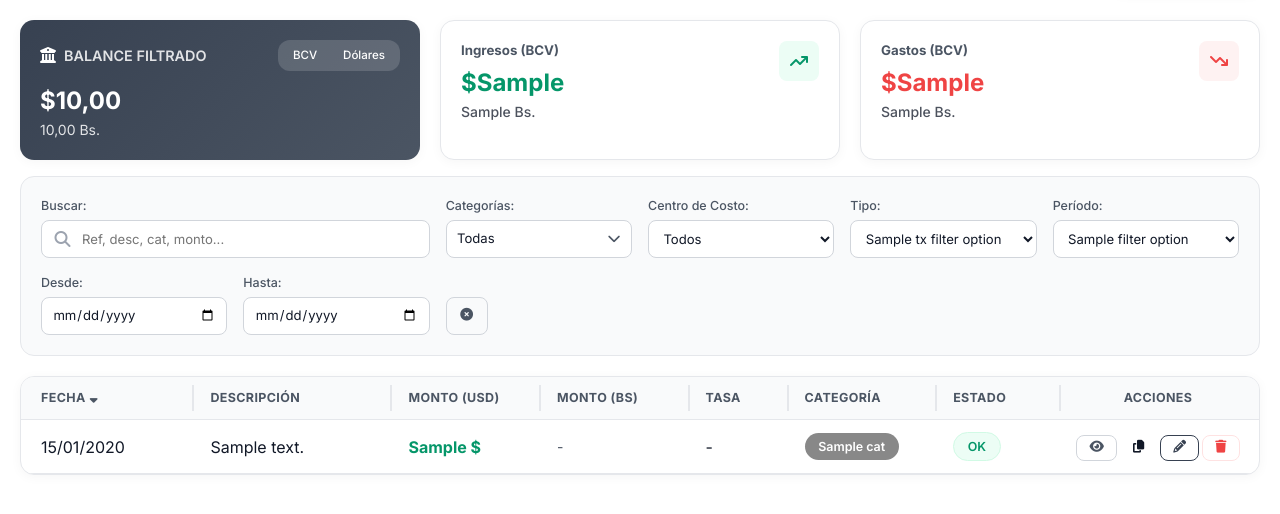
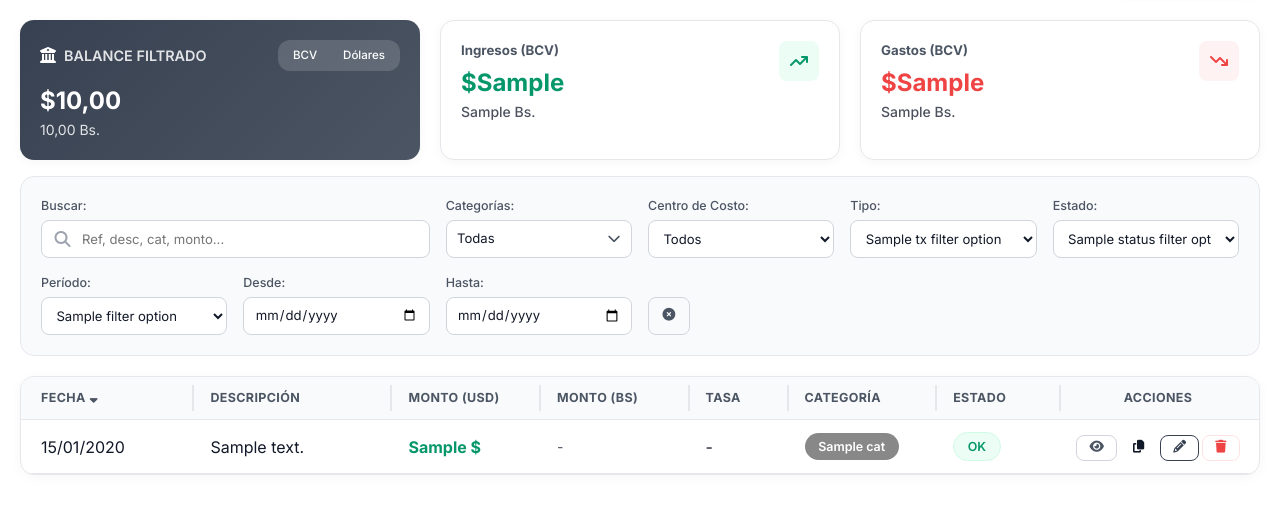
Before and after one commit to sergiodsg/control-gastos-app-django, a Django app: template templates/organizations/transacciones.html in a window 1280 px wide. Shown: the part 143-657 px from the top of the page. Run offline with Django 5.2, Linux system fonts and the light colour scheme; the template is opened without the code that fills it: most values are stand-ins (such as "Sample title", 1, 10 or a date in 2020); form fields are guessed from the names that the template uses; some libraries are stand-ins or nearby versions.

Commit message:
Add transaction status filter and remove canceled status option
Key features implemented:
- Modify Transaction model to remove 'cancelado' status choice and keep only 'completado' and 'pendiente'
- Update lista_transacciones view to add status filter dropdown and apply status filtering logic to transaction queries
- Add status filter parameter to export functions (PDF/XLSX) and detail views (proyecto, cuenta)
- Update transaction list template to include status filter select and adjust badge display logic
- Revise .gitignore file with updated ignore patterns

```diff
--- a/organizations/models.py
+++ b/organizations/models.py
@@ -128,7 +128,6 @@ class Transaction(models.Model):
     STATUS_CHOICES = [
         ('completado', 'Completado'),
         ('pendiente', 'Pendiente'),
-        ('cancelado', 'Cancelado'),
     ]
 
     date = models.DateField(verbose_name="Fecha")
--- a/templates/organizations/transacciones.html
+++ b/templates/organizations/transacciones.html
@@ -22,10 +22,10 @@
                 <i class="fa-solid fa-file-pdf"></i> <span class="cf-hidden-sm-label">Reporte PDF</span> <i class="fa-solid fa-chevron-down cf-fs-xs"></i>
             </button>
             <div class="cf-dropdown__menu">
-                <a href="{% url 'exportar_pdf_transacciones' %}?report_type=bcv&filter_type={{ filter_type }}&date_from={{ date_from }}&date_to={{ date_to }}&category={{ selected_category }}&search={{ search }}&tx_filter={{ tx_filter }}&cost_center={{ selected_cost_center|default:'' }}" class="cf-dropdown__item" target="_blank">
+                <a href="{% url 'exportar_pdf_transacciones' %}?report_type=bcv&filter_type={{ filter_type }}&date_from={{ date_from }}&date_to={{ date_to }}&category={{ selected_category }}&search={{ search }}&tx_filter={{ tx_filter }}&status={{ status_filter }}&cost_center={{ selected_cost_center|default:'' }}" class="cf-dropdown__item" target="_blank">
                     <i class="fa-solid fa-building-columns"></i> Reporte BCV (Bs/$)
                 </a>
-                <a href="{% url 'exportar_pdf_transacciones' %}?report_type=real&filter_type={{ filter_type }}&date_from={{ date_from }}&date_to={{ date_to }}&category={{ selected_category }}&search={{ search }}&tx_filter={{ tx_filter }}&cost_center={{ selected_cost_center|default:'' }}" class="cf-dropdown__item" target="_blank">
+                <a href="{% url 'exportar_pdf_transacciones' %}?report_type=real&filter_type={{ filter_type }}&date_from={{ date_from }}&date_to={{ date_to }}&category={{ selected_category }}&search={{ search }}&tx_filter={{ tx_filter }}&status={{ status_filter }}&cost_center={{ selected_cost_center|default:'' }}" class="cf-dropdown__item" target="_blank">
                     <i class="fa-solid fa-sack-dollar"></i> Reporte Dólares Reales ($)
                 </a>
             </div>
@@ -35,10 +35,10 @@
                 <i class="fa-solid fa-file-excel"></i> <span class="cf-hidden-sm-label">Reporte Excel</span> <i class="fa-solid fa-chevron-down cf-fs-xs"></i>
             </button>
             <div class="cf-dropdown__menu">
-                <a href="{% url 'exportar_xlsx_transacciones' %}?report_type=bcv&filter_type={{ filter_type }}&date_from={{ date_from }}&date_to={{ date_to }}&category={{ selected_category }}&search={{ search }}&tx_filter={{ tx_filter }}&cost_center={{ selected_cost_center|default:'' }}" class="cf-dropdown__item" target="_blank">
+                <a href="{% url 'exportar_xlsx_transacciones' %}?report_type=bcv&filter_type={{ filter_type }}&date_from={{ date_from }}&date_to={{ date_to }}&category={{ selected_category }}&search={{ search }}&tx_filter={{ tx_filter }}&status={{ status_filter }}&cost_center={{ selected_cost_center|default:'' }}" class="cf-dropdown__item" target="_blank">
                     <i class="fa-solid fa-building-columns"></i> Reporte BCV (Bs/$)
                 </a>
-                <a href="{% url 'exportar_xlsx_transacciones' %}?report_type=real&filter_type={{ filter_type }}&date_from={{ date_from }}&date_to={{ date_to }}&category={{ selected_category }}&search={{ search }}&tx_filter={{ tx_filter }}&cost_center={{ selected_cost_center|default:'' }}" class="cf-dropdown__item" target="_blank">
+                <a href="{% url 'exportar_xlsx_transacciones' %}?report_type=real&filter_type={{ filter_type }}&date_from={{ date_from }}&date_to={{ date_to }}&category={{ selected_category }}&search={{ search }}&tx_filter={{ tx_filter }}&status={{ status_filter }}&cost_center={{ selected_cost_center|default:'' }}" class="cf-dropdown__item" target="_blank">
                     <i class="fa-solid fa-sack-dollar"></i> Reporte Dólares Reales ($)
                 </a>
             </div>
@@ -62,8 +62,8 @@
                 </div>
                 <!-- Toggle de Vista -->
                 <div class="cf-tab-group" style="padding: 3px; border-radius: var(--radius-md); background: rgba(255,255,255,0.15); border: none; gap: 2px;">
-                    <a href="?view_mode=bcv&filter_type={{ filter_type }}&date_from={{ date_from }}&date_to={{ date_to }}&category={{ selected_category }}&search={{ search }}&sort={{ sort }}&tx_filter={{ tx_filter }}&cost_center={{ selected_cost_center|default:'' }}" class="cf-tab {% if view_mode == 'bcv' %}is-active{% endif %}" style="padding: 4px 12px; font-size: 0.72rem; border-radius: var(--radius-sm); color: #fff;">BCV</a>
-                    <a href="?view_mode=real&filter_type={{ filter_type }}&date_from={{ date_from }}&date_to={{ date_to }}&category={{ selected_category }}&search={{ search }}&sort={{ sort }}&tx_filter={{ tx_filter }}&cost_center={{ selected_cost_center|default:'' }}" class="cf-tab {% if view_mode == 'real' %}is-active{% endif %}" style="padding: 4px 12px; font-size: 0.72rem; border-radius: var(--radius-sm); color: #fff;">Dólares</a>
+                    <a href="?view_mode=bcv&filter_type={{ filter_type }}&date_from={{ date_from }}&date_to={{ date_to }}&category={{ selected_category }}&search={{ search }}&sort={{ sort }}&tx_filter={{ tx_filter }}&status={{ status_filter }}&cost_center={{ selected_cost_center|default:'' }}" class="cf-tab {% if view_mode == 'bcv' %}is-active{% endif %}" style="padding: 4px 12px; font-size: 0.72rem; border-radius: var(--radius-sm); color: #fff;">BCV</a>
+                    <a href="?view_mode=real&filter_type={{ filter_type }}&date_from={{ date_from }}&date_to={{ date_to }}&category={{ selected_category }}&search={{ search }}&sort={{ sort }}&tx_filter={{ tx_filter }}&status={{ status_filter }}&cost_center={{ selected_cost_center|default:'' }}" class="cf-tab {% if view_mode == 'real' %}is-active{% endif %}" style="padding: 4px 12px; font-size: 0.72rem; border-radius: var(--radius-sm); color: #fff;">Dólares</a>
                 </div>
             </div>
 
@@ -184,6 +184,16 @@
             </select>
         </div>
 
+        <!-- 2d. Estado -->
+        <div class="cf-form-group">
+            <label class="cf-stat-label">Estado:</label>
+            <select name="status" class="cf-select cf-input--sm dynamic-search">
+                {% for value, label in status_filter_options %}
+                <option value="{{ value }}" {% if status_filter == value %}selected{% endif %}>{{ label }}</option>
+                {% endfor %}
+            </select>
+        </div>
+
         <!-- 3. Período -->
         <div class="cf-form-group">
             <label class="cf-stat-label">Período:</label>
@@ -220,7 +230,7 @@
                 <thead>
                     <tr>
                         <th class="cf-ps-4">
-                            <a href="?sort={% if sort == 'desc' %}asc{% else %}desc{% endif %}&filter_type={{ filter_type }}&date_from={{ date_from }}&date_to={{ date_to }}&category={{ selected_category }}&search={{ search }}&tx_filter={{ tx_filter }}&view_mode={{ view_mode }}&cost_center={{ selected_cost_center|default:'' }}" class="cf-text-inherit cf-flex cf-items-center cf-gap-1 ajax-link" style="text-decoration: none; color: inherit;">
+                            <a href="?sort={% if sort == 'desc' %}asc{% else %}desc{% endif %}&filter_type={{ filter_type }}&date_from={{ date_from }}&date_to={{ date_to }}&category={{ selected_category }}&search={{ search }}&tx_filter={{ tx_filter }}&status={{ status_filter }}&view_mode={{ view_mode }}&cost_center={{ selected_cost_center|default:'' }}" class="cf-text-inherit cf-flex cf-items-center cf-gap-1 ajax-link" style="text-decoration: none; color: inherit;">
                                 Fecha
                                 {% if sort == 'asc' %}
                                 <i class="fa-solid fa-sort-up"></i>
@@ -297,12 +307,12 @@
     {% if page_obj.has_other_pages %}
     <nav class="cf-mt-4">
         <ul class="cf-pagination">
-            {% if page_obj.has_previous %}<li><a href="?page={{ page_obj.previous_page_number }}&sort={{ sort }}&filter_type={{ filter_type }}&date_from={{ date_from }}&date_to={{ date_to }}&category={{ selected_category }}&search={{ search }}&tx_filter={{ tx_filter }}&view_mode={{ view_mode }}&cost_center={{ selected_cost_center|default:'' }}" class="ajax-link">Anterior</a></li>{% endif %}
+            {% if page_obj.has_previous %}<li><a href="?page={{ page_obj.previous_page_number }}&sort={{ sort }}&filter_type={{ filter_type }}&date_from={{ date_from }}&date_to={{ date_to }}&category={{ selected_category }}&search={{ search }}&tx_filter={{ tx_filter }}&status={{ status_filter }}&view_mode={{ view_mode }}&cost_center={{ selected_cost_center|default:'' }}" class="ajax-link">Anterior</a></li>{% endif %}
             {% for i in page_obj.paginator.page_range %}
             {% if page_obj.number == i %}<li class="is-active"><span>{{ i }}</span></li>
-            {% elif i > page_obj.number|add:'-3' and i < page_obj.number|add:'3' %}<li><a href="?page={{ i }}&sort={{ sort }}&filter_type={{ filter_type }}&date_from={{ date_from }}&date_to={{ date_to }}&category={{ selected_category }}&search={{ search }}&tx_filter={{ tx_filter }}&view_mode={{ view_mode }}&cost_center={{ selected_cost_center|default:'' }}" class="ajax-link">{{ i }}</a></li>{% endif %}
+            {% elif i > page_obj.number|add:'-3' and i < page_obj.number|add:'3' %}<li><a href="?page={{ i }}&sort={{ sort }}&filter_type={{ filter_type }}&date_from={{ date_from }}&date_to={{ date_to }}&category={{ selected_category }}&search={{ search }}&tx_filter={{ tx_filter }}&status={{ status_filter }}&view_mode={{ view_mode }}&cost_center={{ selected_cost_center|default:'' }}" class="ajax-link">{{ i }}</a></li>{% endif %}
             {% endfor %}
-            {% if page_obj.has_next %}<li><a href="?page={{ page_obj.next_page_number }}&sort={{ sort }}&filter_type={{ filter_type }}&date_from={{ date_from }}&date_to={{ date_to }}&category={{ selected_category }}&search={{ search }}&tx_filter={{ tx_filter }}&view_mode={{ view_mode }}&cost_center={{ selected_cost_center|default:'' }}" class="ajax-link">Siguiente</a></li>{% endif %}
+            {% if page_obj.has_next %}<li><a href="?page={{ page_obj.next_page_number }}&sort={{ sort }}&filter_type={{ filter_type }}&date_from={{ date_from }}&date_to={{ date_to }}&category={{ selected_category }}&search={{ search }}&tx_filter={{ tx_filter }}&status={{ status_filter }}&view_mode={{ view_mode }}&cost_center={{ selected_cost_center|default:'' }}" class="ajax-link">Siguiente</a></li>{% endif %}
         </ul>
     </nav>
     {% endif %}
```
Also changed, not shown: organizations/views.py (+11 -0 lines), 1 other file.
